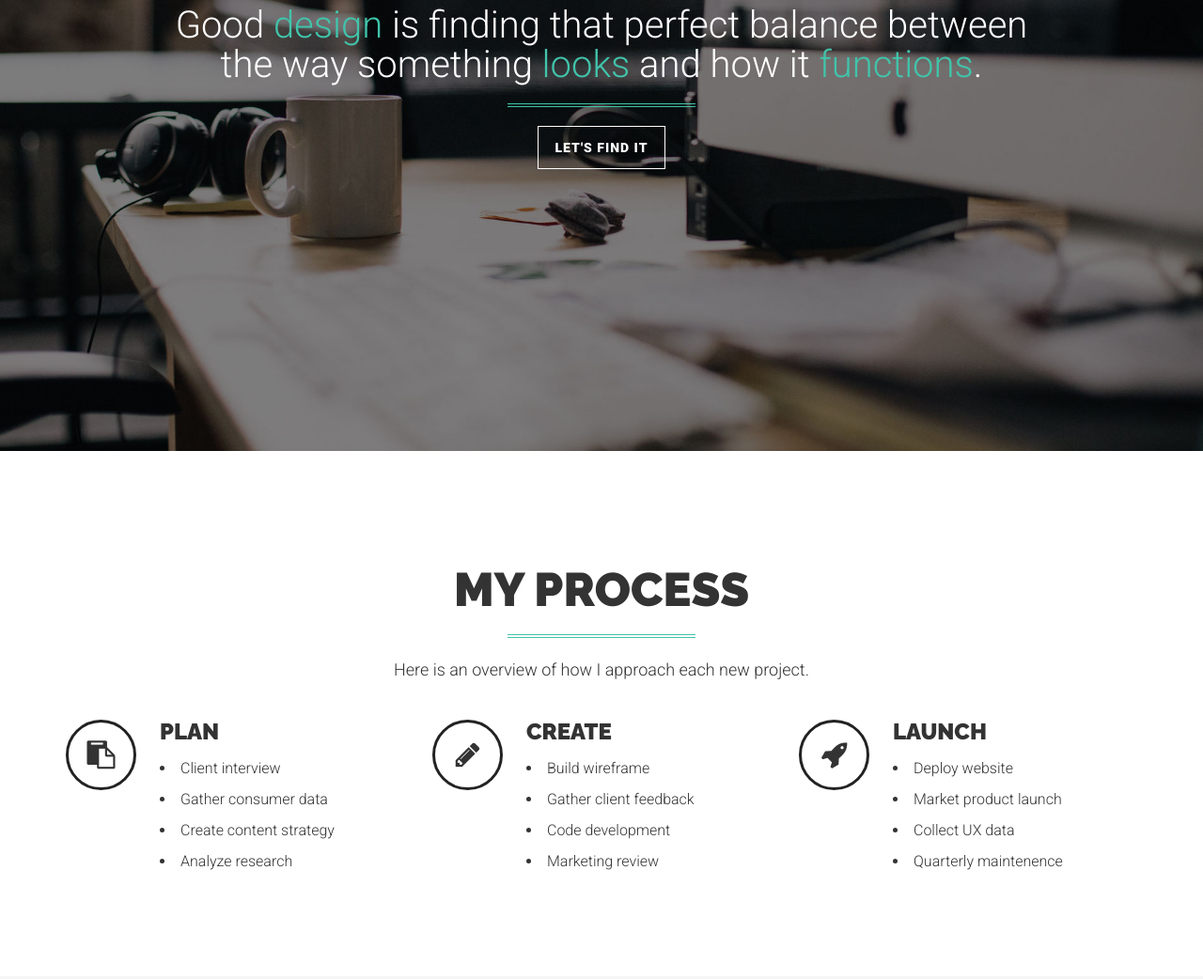
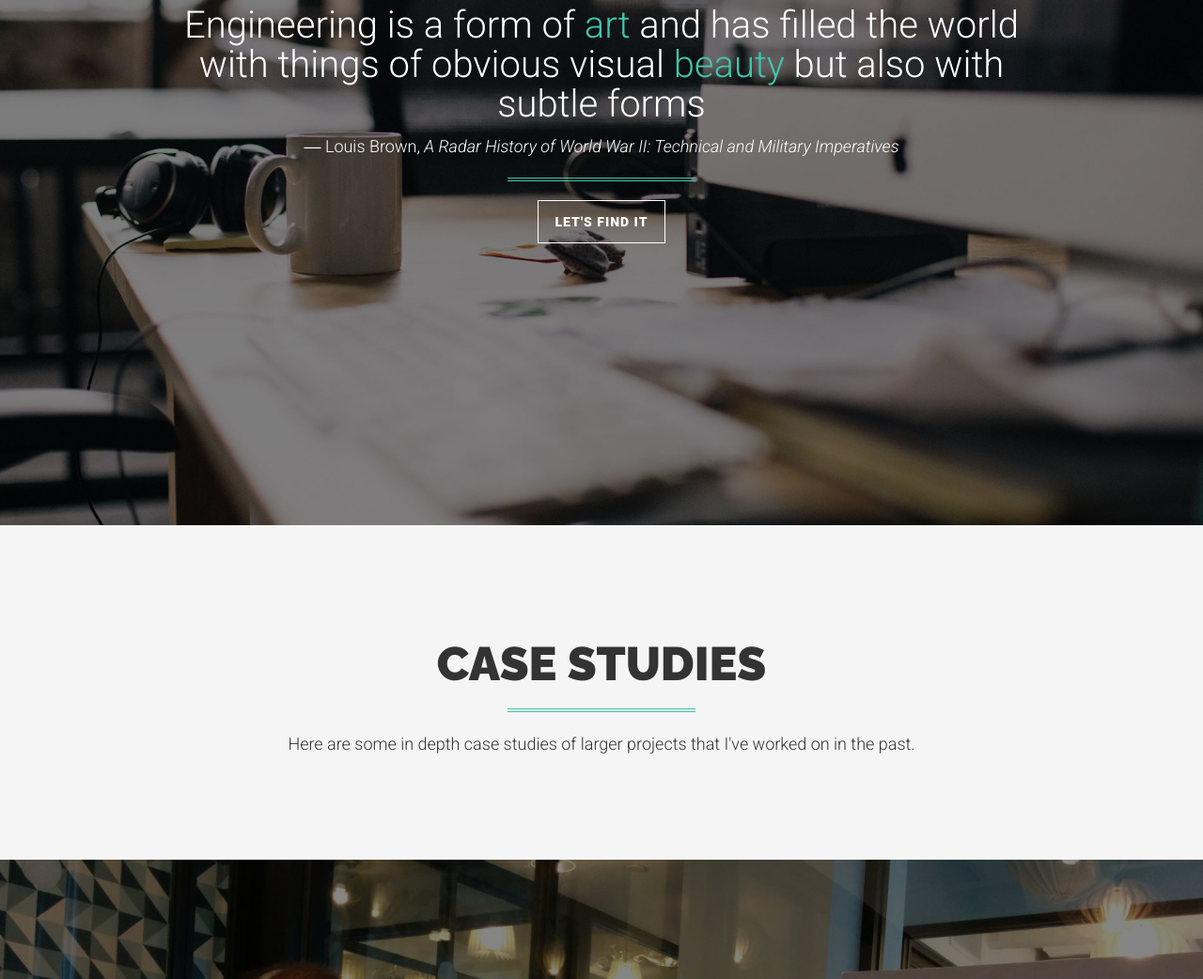
Before and after one commit to Derek316x/Derek316x.github.io, a plain HTML site: page index.html in a window 1280 px wide. Shown: the part 2391-3433 px from the top of the page at 94% size. Drawn offline with Linux system fonts and the light colour scheme.

Commit message:
updated quote

```diff
--- a/index.html
+++ b/index.html
@@ -164,77 +164,18 @@
         <div class="container">
             <div class="row">
                 <div class="col-md-10 col-md-offset-1 wow fadeIn">
-                    <span class="quote">Good
-                        <span class="text-primary">design</span> is finding that perfect balance between the way something
-                    <span class="text-primary">looks</span> and how it
-                    <span class="text-primary">functions</span>.</span>
+                    <span class="quote">Engineering is a form of
+                        <span class="text-primary">art</span> and has filled the world with things of obvious visual
+                    <span class="text-primary">beauty</span> but also with subtle forms
+                    </span>
+                    <p></p>
+                    <p> ― Louis Brown, <i>A Radar History of World War II: Technical and Military Imperatives</i></p>
                     <hr class=" colored">
                     <a class="btn btn-outline-light page-scroll" href="#contact">Let's Find It</a>
                 </div>
             </div>
         </div>
     </aside>
-    <section id="process" class="services">
-        <div class="container">
-            <div class="row text-center">
-                <div class="col-lg-12 wow fadeIn">
-                    <h2>My Process</h2>
-                    <hr class="colored">
-                    <p>Here is an overview of how I approach each new project.</p>
-                </div>
-            </div>
-            <div class="row content-row">
-                <div class="col-md-4 wow fadeIn" data-wow-delay=".2s">
-                    <div class="media">
-                        <div class="pull-left">
-                            <i class="fa fa-clipboard"></i>
-                        </div>
-                        <div class="media-body">
-                            <h3 class="media-heading">Plan</h3>
-                            <ul>
-                                <li>Client interview</li>
-                                <li>Gather consumer data</li>
-                                <li>Create content strategy</li>
-                                <li>Analyze research</li>
-                            </ul>
-                        </div>
-                    </div>
-                </div>
-                <div class="col-md-4 wow fadeIn" data-wow-delay=".4s">
-                    <div class="media">
-                        <div class="pull-left">
-                            <i class="fa fa-pencil"></i>
-                        </div>
-                        <div class="media-body">
-                            <h3 class="media-heading">Create</h3>
-                            <ul>
-                                <li>Build wireframe</li>
-                                <li>Gather client feedback</li>
-                                <li>Code development</li>
-                                <li>Marketing review</li>
-                            </ul>
-                        </div>
-                    </div>
-                </div>
-                <div class="col-md-4 wow fadeIn" data-wow-delay=".6s">
-                    <div class="media">
-                        <div class="pull-left">
-                            <i class="fa fa-rocket"></i>
-                        </div>
-                        <div class="media-body">
-                            <h3 class="media-heading">Launch</h3>
-                            <ul>
-                                <li>Deploy website</li>
-                                <li>Market product launch</li>
-                                <li>Collect UX data</li>
-                                <li>Quarterly maintenence</li>
-                            </ul>
-                        </div>
-                    </div>
-                </div>
-            </div>
-        </div>
-    </section>
     <section id="work" class="bg-gray">
         <div class="container text-center wow fadeIn">
             <h2>Case Studies</h2>
```
